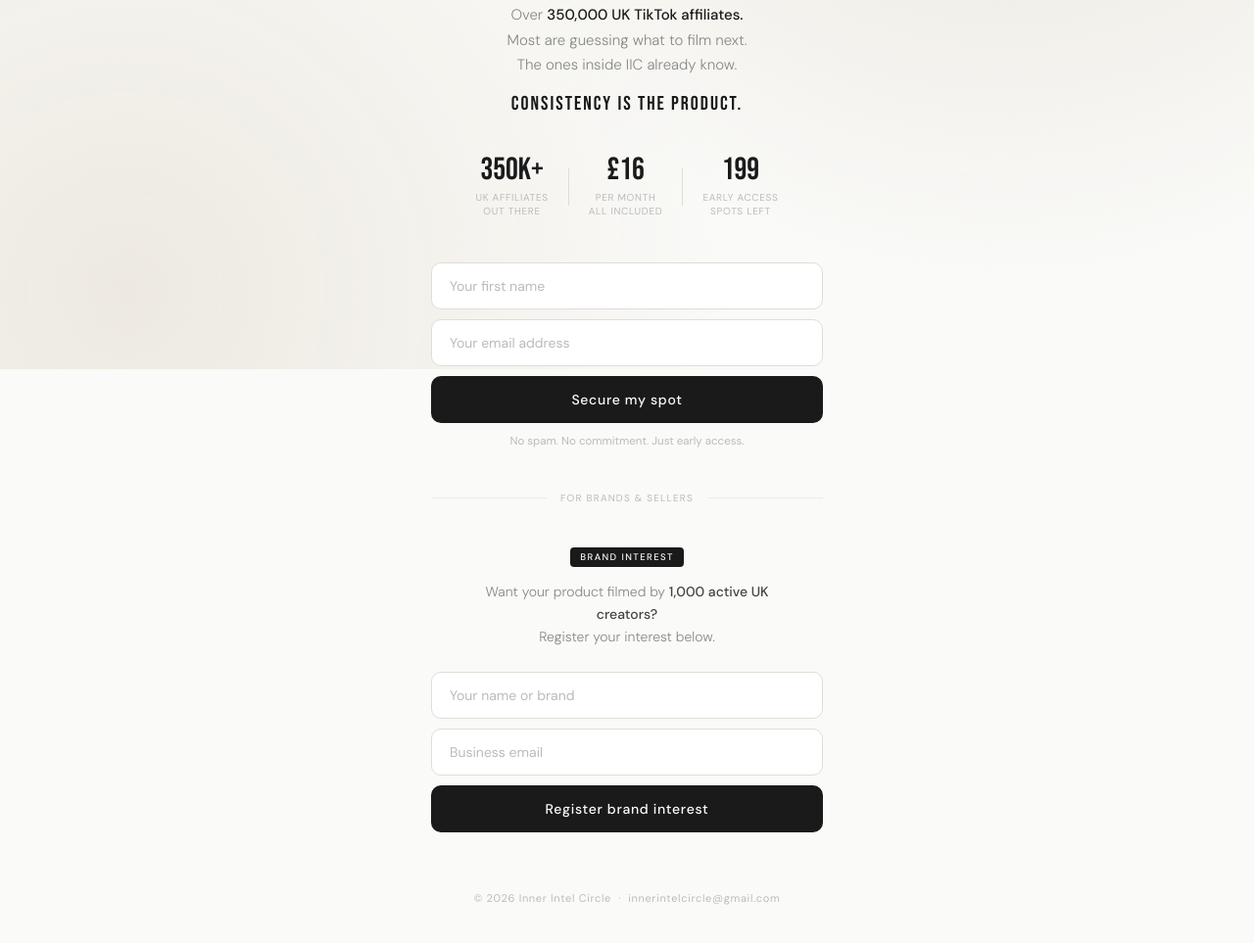
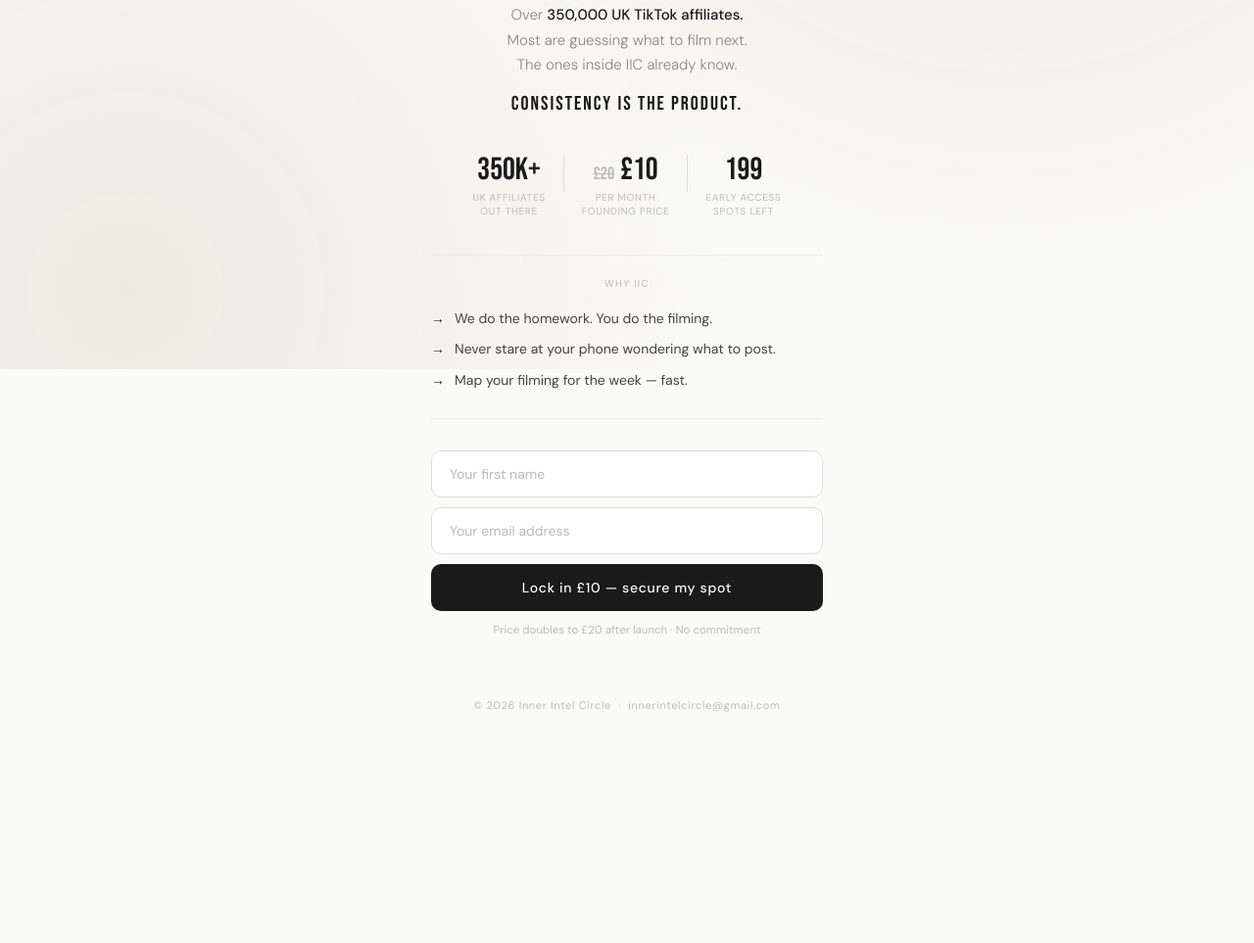
Before and after one commit to theinnerintelcircle-jpg/iic-waitlist, a plain HTML site: page index.html in a window 1280 px wide. Shown: the part 423-1386 px from the top of the page at 98% size. After the commit the page ends 1230 px from the top, so only its background shows below. Drawn offline with Linux system fonts and the light colour scheme.

Commit message:
Update index.html

```diff
--- a/index.html
+++ b/index.html
@@ -4,7 +4,7 @@
   <meta charset="UTF-8" />
   <meta name="viewport" content="width=device-width, initial-scale=1.0" />
   <title>Inner Intel Circle — Join the Waitlist</title>
-  <meta name="description" content="The weekly content planner built for faceless TikTok Shop affiliates. We research. We plan. You just film." />
+  <meta name="description" content="We do the homework. You do the filming. Daily intel for UK TikTok Shop affiliates." />
   <link rel="preconnect" href="https://fonts.googleapis.com" />
   <link rel="preconnect" href="https://fonts.gstatic.com" crossorigin />
   <link href="https://fonts.googleapis.com/css2?family=Bebas+Neue&family=DM+Sans:ital,opsz,wght@0,9..40,300;0,9..40,400;0,9..40,500;1,9..40,300&display=swap" rel="stylesheet" />
@@ -26,7 +26,6 @@
     .fade-4 { animation: fadeUp 0.6s 0.3s ease both; }
     .fade-5 { animation: fadeUp 0.6s 0.4s ease both; }
     .fade-6 { animation: fadeUp 0.6s 0.5s ease both; }
-    .fade-7 { animation: fadeUp 0.6s 0.6s ease both; }
     .pill { display: inline-flex; align-items: center; gap: 7px; background: var(--ink); color: var(--cream); font-size: 10.5px; font-weight: 500; letter-spacing: 0.13em; text-transform: uppercase; padding: 6px 15px; border-radius: 100px; margin-bottom: 32px; }
     .pulse-dot { width: 6px; height: 6px; background: var(--green); border-radius: 50%; flex-shrink: 0; animation: pulse 2.2s ease-in-out infinite; }
     @keyframes pulse { 0%, 100% { opacity: 1; transform: scale(1); } 50% { opacity: 0.4; transform: scale(0.75); } }
@@ -35,11 +34,18 @@
     .sub { font-size: 15px; font-weight: 300; color: var(--muted); text-align: center; max-width: 320px; line-height: 1.7; margin-bottom: 14px; }
     .sub strong { color: var(--ink); font-weight: 500; }
     .consistency { font-family: 'Bebas Neue', sans-serif; font-size: 20px; letter-spacing: 0.1em; color: var(--ink); opacity: 0.5; text-align: center; margin-bottom: 40px; }
-    .stats { display: flex; align-items: center; gap: 20px; margin-bottom: 44px; width: 100%; justify-content: center; }
+    .stats { display: flex; align-items: flex-start; gap: 18px; margin-bottom: 36px; width: 100%; justify-content: center; }
     .stat { text-align: center; }
     .stat-num { font-family: 'Bebas Neue', sans-serif; font-size: 32px; line-height: 1; color: var(--ink); }
+    .price-stack { display: flex; align-items: baseline; justify-content: center; gap: 6px; }
+    .price-old { font-family: 'Bebas Neue', sans-serif; font-size: 18px; color: var(--light); text-decoration: line-through; }
+    .price-new { font-family: 'Bebas Neue', sans-serif; font-size: 32px; line-height: 1; color: var(--ink); }
     .stat-label { font-size: 10px; color: var(--light); letter-spacing: 0.07em; text-transform: uppercase; margin-top: 5px; line-height: 1.45; }
     .stat-divider { width: 1px; height: 38px; background: var(--border); flex-shrink: 0; }
+    .inside { width: 100%; max-width: 400px; border-top: 1px solid var(--border-light); border-bottom: 1px solid var(--border-light); padding: 22px 0; margin-bottom: 32px; }
+    .inside-label { font-size: 10px; color: var(--light); letter-spacing: 0.13em; text-transform: uppercase; text-align: center; margin-bottom: 14px; }
+    .inside-bullet { display: flex; gap: 10px; align-items: flex-start; font-size: 14px; color: var(--ink-soft); line-height: 1.7; padding: 4px 0; }
+    .inside-arrow { color: var(--ink); font-weight: 500; flex-shrink: 0; }
     .form-block { width: 100%; max-width: 400px; }
     .input-stack { display: flex; flex-direction: column; gap: 10px; }
     input[type="text"], input[type="email"] { width: 100%; padding: 14px 18px; border: 1px solid var(--border); border-radius: 10px; font-size: 14px; font-family: 'DM Sans', sans-serif; background: #fff; color: var(--ink); outline: none; transition: border-color 0.18s; }
@@ -48,14 +54,8 @@
     .btn { width: 100%; padding: 15px; background: var(--ink); color: var(--cream); border: none; border-radius: 10px; font-size: 14px; font-weight: 500; font-family: 'DM Sans', sans-serif; letter-spacing: 0.05em; cursor: pointer; transition: background 0.18s, transform 0.1s; }
     .btn:hover { background: #2e2e2e; }
     .btn:active { transform: scale(0.985); }
-    .fine { font-size: 11.5px; color: var(--light); text-align: center; margin-top: 11px; }
+    .fine { font-size: 11.5px; color: var(--light); text-align: center; margin-top: 11px; line-height: 1.55; }
     .success { display: none; text-align: center; padding: 14px 18px; background: var(--success-bg); border: 1px solid var(--success-border); border-radius: 10px; font-size: 14px; color: var(--success-text); line-height: 1.5; }
-    .section-divider { width: 100%; max-width: 400px; display: flex; align-items: center; gap: 14px; margin: 44px 0; }
-    .section-divider::before, .section-divider::after { content: ''; flex: 1; height: 1px; background: var(--border-light); }
-    .section-divider span { font-size: 10px; letter-spacing: 0.12em; text-transform: uppercase; color: var(--light); white-space: nowrap; }
-    .brand-tag { display: inline-block; background: var(--ink); color: var(--cream); font-size: 9.5px; font-weight: 500; letter-spacing: 0.15em; text-transform: uppercase; padding: 4px 10px; border-radius: 4px; opacity: 0.6; margin-bottom: 14px; }
-    .brand-sub { font-size: 14px; font-weight: 300; color: var(--muted); text-align: center; max-width: 300px; line-height: 1.65; margin-bottom: 24px; }
-    .brand-sub strong { color: var(--ink-soft); font-weight: 500; }
     .footer { margin-top: 60px; font-size: 11px; color: var(--light); text-align: center; letter-spacing: 0.06em; }
   </style>
 </head>
@@ -65,40 +65,48 @@
     <h1 class="headline fade-2">Inner<br>Intel<br><span class="ghost">//</span>Circle</h1>
     <p class="sub fade-3">Over <strong>350,000 UK TikTok affiliates.</strong><br>Most are guessing what to film next.<br>The ones inside IIC already know.</p>
     <p class="consistency fade-3">Consistency is the product.</p>
+
     <div class="stats fade-4">
-      <div class="stat"><div class="stat-num">350k+</div><div class="stat-label">UK affiliates<br>out there</div></div>
+      <div class="stat">
+        <div class="stat-num">350k+</div>
+        <div class="stat-label">UK affiliates<br>out there</div>
+      </div>
       <div class="stat-divider"></div>
-      <div class="stat"><div class="stat-num">£16</div><div class="stat-label">Per month<br>all included</div></div>
+      <div class="stat">
+        <div class="price-stack">
+          <span class="price-old">£20</span>
+          <span class="price-new">£10</span>
+        </div>
+        <div class="stat-label">Per month<br>founding price</div>
+      </div>
       <div class="stat-divider"></div>
-      <div class="stat"><div class="stat-num" id="spots-num">199</div><div class="stat-label">Early access<br>spots left</div></div>
+      <div class="stat">
+        <div class="stat-num" id="spots-num">199</div>
+        <div class="stat-label">Early access<br>spots left</div>
+      </div>
     </div>
-    <div class="form-block fade-5">
+
+    <div class="inside fade-5">
+      <div class="inside-label">Why IIC</div>
+      <div class="inside-bullet"><span class="inside-arrow">&rarr;</span>We do the homework. You do the filming.</div>
+      <div class="inside-bullet"><span class="inside-arrow">&rarr;</span>Never stare at your phone wondering what to post.</div>
+      <div class="inside-bullet"><span class="inside-arrow">&rarr;</span>Map your filming for the week — fast.</div>
+    </div>
+
+    <div class="form-block fade-6">
       <form id="aff-form" action="https://formspree.io/f/meepdddq" method="POST">
         <div class="input-stack">
           <input type="text" name="name" placeholder="Your first name" required />
           <input type="email" name="email" placeholder="Your email address" required />
           <input type="hidden" name="type" value="Affiliate" />
-          <button type="submit" class="btn">Secure my spot</button>
+          <button type="submit" class="btn">Lock in £10 &mdash; secure my spot</button>
         </div>
       </form>
       <div class="success" id="aff-success">You're on the list.<br>We'll be in touch before anyone else.</div>
-      <p class="fine">No spam. No commitment. Just early access.</p>
+      <p class="fine">Price doubles to £20 after launch &middot; No commitment</p>
     </div>
-    <div class="section-divider fade-6"><span>For brands &amp; sellers</span></div>
-    <div class="brand-tag fade-6">Brand interest</div>
-    <p class="brand-sub fade-6">Want your product filmed by <strong>1,000 active UK creators?</strong><br>Register your interest below.</p>
-    <div class="form-block fade-7">
-      <form id="brand-form" action="https://formspree.io/f/meepdddq" method="POST">
-        <div class="input-stack">
-          <input type="text" name="name" placeholder="Your name or brand" required />
-          <input type="email" name="email" placeholder="Business email" required />
-          <input type="hidden" name="type" value="Brand" />
-          <button type="submit" class="btn">Register brand interest</button>
-        </div>
-      </form>
-      <div class="success" id="brand-success">Registered. We'll reach out when brand spots open.</div>
-    </div>
-    <p class="footer fade-7">© 2026 Inner Intel Circle &nbsp;·&nbsp; innerintelcircle@gmail.com</p>
+
+    <p class="footer fade-6">&copy; 2026 Inner Intel Circle &nbsp;&middot;&nbsp; innerintelcircle@gmail.com</p>
   </div>
   <script>
     let spots = 199;
@@ -113,15 +121,6 @@
         document.getElementById('spots-num').textContent = spots;
       }
     });
-    document.getElementById('brand-form').addEventListener('submit', async function(e) {
-      e.preventDefault();
-      const data = new FormData(this);
-      const res = await fetch('https://formspree.io/f/meepdddq', { method: 'POST', body: data, headers: { 'Accept': 'application/json' } });
-      if (res.ok) {
-        this.style.display = 'none';
-        document.getElementById('brand-success').style.display = 'block';
-      }
-    });
   </script>
 </body>
 </html>
```
